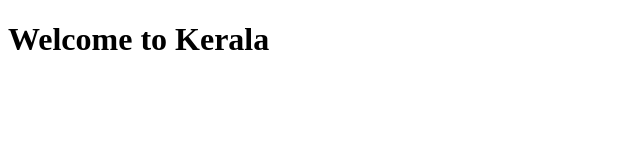
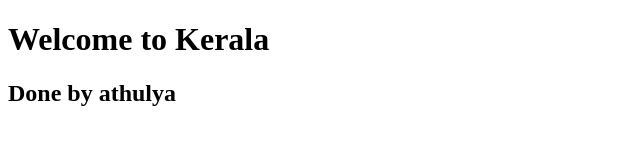
Before and after one commit to ATHULYA-SUNIL/file_test, a plain HTML site: page index.html in a window 1280 px wide. Shown: the whole page, without its empty margins (0-640 px from the left). Drawn offline with Linux system fonts and the light colour scheme.

Commit message:
i add another tag

```diff
--- a/index.html
+++ b/index.html
@@ -7,5 +7,6 @@
 </head>
 <body>
     <h1>Welcome to Kerala</h1>
+    <h2>Done by athulya</h2>
 </body>
 </html>
```
